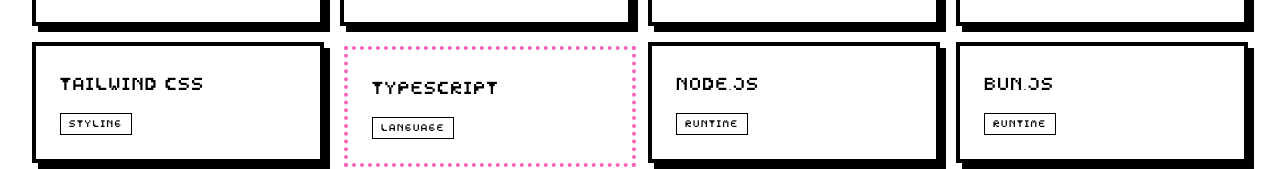
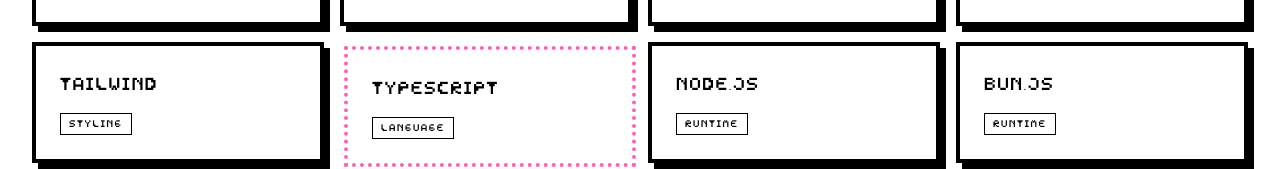
Before and after one commit to onivue/onivue-portfolio, a Next.js app: page / in a window 1280 px wide. Shown: the part 708-877 px from the top of the page. Built offline with nearby package versions, Linux system fonts and the light colour scheme.

Commit message:
fix: update Tailwind CSS name in skills list for consistency

```diff
--- a/components/skills.tsx
+++ b/components/skills.tsx
@@ -9,7 +9,7 @@
     { name: 'Next.js', category: 'Framework' },
     { name: 'Astro', category: 'Framework' },
     { name: 'Playwright', category: 'Testing' },
-    { name: 'Tailwind CSS', category: 'Styling' },
+    { name: 'Tailwind', category: 'Styling' },
     { name: 'TypeScript', category: 'Language' },
     { name: 'Node.js', category: 'Runtime' },
     { name: 'Bun.js', category: 'Runtime' },
```
Also changed, not shown: 1 other file (tests, documents, lock files or other folders).
